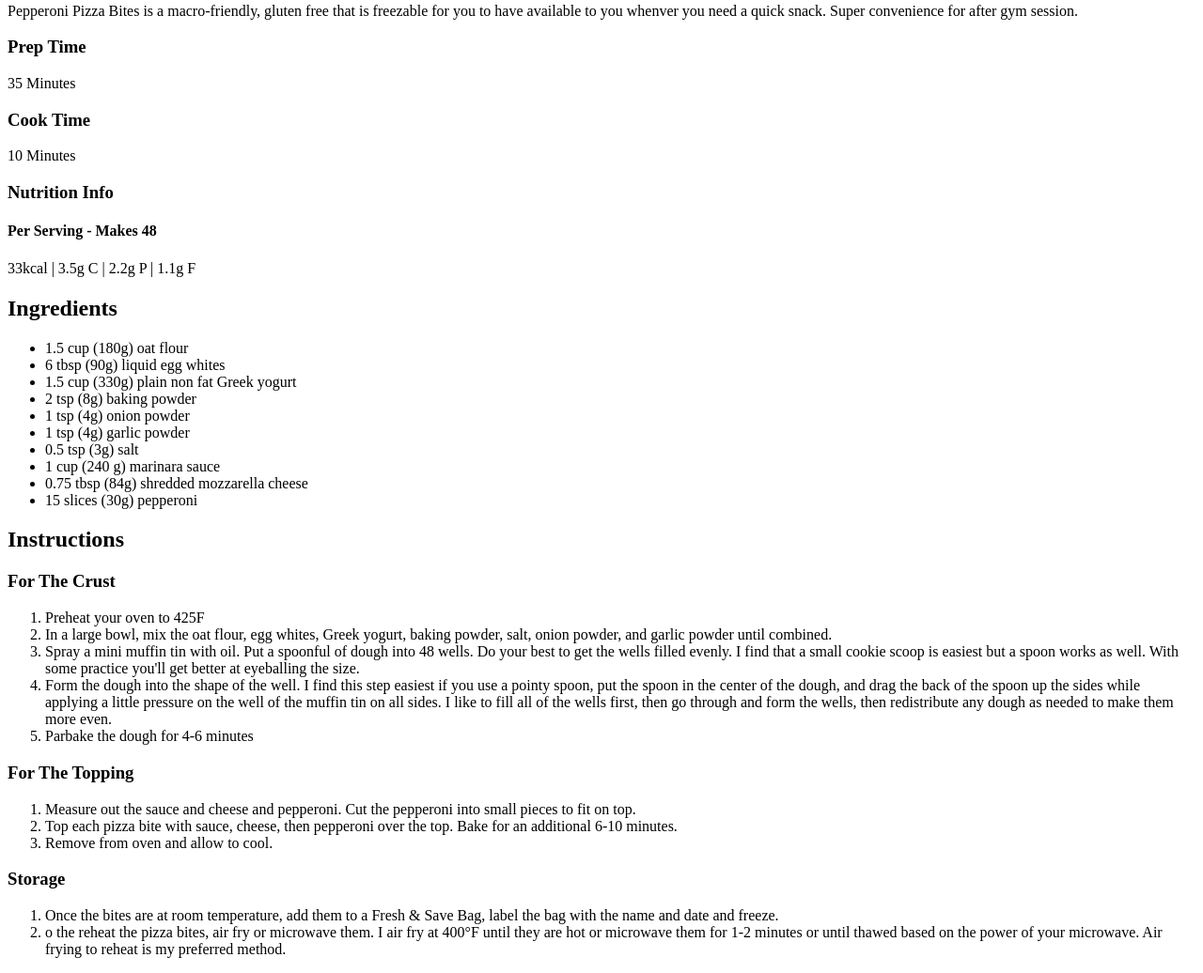
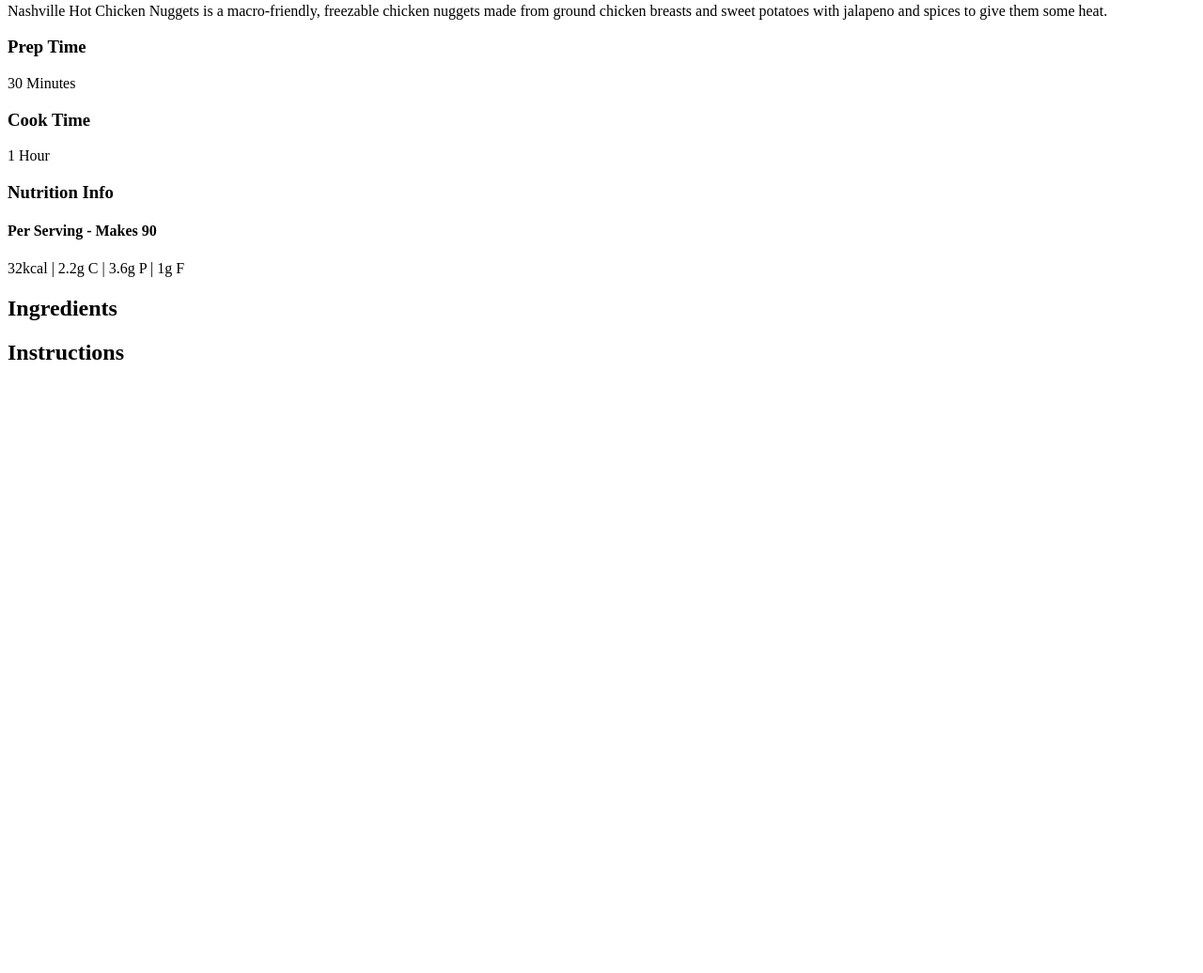
Before and after one commit to baogiaha/odin-recipes, a plain HTML site: page recipes/chicken-nuggets.html in a window 1280 px wide. Shown: the part 507-1543 px from the top of the page at 94% size. After the commit the page ends 915 px from the top, so only its background shows below. Drawn offline with Linux system fonts and the light colour scheme.

Commit message:
Added Description for CN.html

```diff
--- a/recipes/chicken-nuggets.html
+++ b/recipes/chicken-nuggets.html
@@ -11,69 +11,34 @@
             <img src="chicken-nuggets.jpeg" alt="Nashville Hot Chicken Nuggets">
 
             <h2>Description</h2>
-            <p>Pepperoni Pizza Bites is a macro-friendly, gluten free that is
-                freezable for you to have available to you whenver you
-                need a quick snack. Super convenience for after gym session.</p>
+            <p>Nashville Hot Chicken Nuggets is a macro-friendly, freezable chicken
+                nuggets made from ground chicken breasts and sweet potatoes with
+                jalapeno and spices to give them some heat.</p>
             <h3>Prep Time</h3>
-            <p>35 Minutes</p>
+            <p>30 Minutes</p>
             <h3>Cook Time</h3>
-            <p>10 Minutes</p>
+            <p>1 Hour</p>
             <h3>Nutrition Info</h3>
-            <h4>Per Serving - Makes 48</h4>
-            <p>33kcal | 3.5g C | 2.2g P | 1.1g F</p>
+            <h4>Per Serving - Makes 90</h4>
+            <p>32kcal | 2.2g C | 3.6g P | 1g F</p>
 
             <h2>Ingredients</h2>
             <ul>
-                <li>1.5 cup (180g) oat flour</li>
-                <li>6 tbsp (90g) liquid egg whites</li>
-                <li>1.5 cup (330g) plain non fat Greek yogurt</li>
-                <li>2 tsp (8g) baking powder</li>
-                <li>1 tsp (4g) onion powder</li>
-                <li>1 tsp (4g) garlic powder</li>
-                <li>0.5 tsp (3g) salt</li>
-                <li>1 cup (240 g) marinara sauce</li>
-                <li>0.75 tbsp (84g) shredded mozzarella cheese</li>
-                <li>15 slices (30g) pepperoni</li>
+
             </ul>
 
             <h2>Instructions</h2>
-            <h3>For The Crust</h3>
+            <h3></h3>
             <ol>
-                <li>Preheat your oven to 425F</li>
-                <li>In a large bowl, mix the oat flour, egg whites,
-                    Greek yogurt, baking powder, salt, onion powder,
-                    and garlic powder until combined.</li>
-                <li>Spray a mini muffin tin with oil. Put a spoonful
-                    of dough into 48 wells. Do your best to get the
-                    wells filled evenly. I find that a small cookie
-                    scoop is easiest but a spoon works as well. With
-                    some practice you'll get better at eyeballing the size.</li>
-                <li>Form the dough into the shape of the well. I find
-                    this step easiest if you use a pointy spoon, put
-                    the spoon in the center of the dough, and drag the
-                    back of the spoon up the sides while applying a little
-                    pressure on the well of the muffin tin on all sides.
-                    I like to fill all of the wells first, then go through
-                    and form the wells, then redistribute any dough as needed
-                    to make them more even.</li>
-                <li>Parbake the dough for 4-6 minutes</li>
+
             </ol>
-            <h3>For The Topping</h3>
+            <h3></h3>
             <ol>
-                <li>Measure out the sauce and cheese and pepperoni.
-                    Cut the pepperoni into small pieces to fit on top.</li>
-                <li>Top each pizza bite with sauce, cheese, then pepperoni
-                    over the top. Bake for an additional 6-10 minutes.</li>
-                <li>Remove from oven and allow to cool.</li>
+
             </ol>
-            <h3>Storage</h3>
+            <h3></h3>
             <ol>
-                <li>Once the bites are at room temperature, add them to a
-                    Fresh & Save Bag, label the bag with the name and date and freeze.</li>
-                <li>o the reheat the pizza bites, air fry or microwave them.
-                    I air fry at 400°F until they are hot or microwave them for
-                    1-2 minutes or until thawed based on the power of your microwave.
-                    Air frying to reheat is my preferred method.</li>
+
             </ol>
 
 
```
